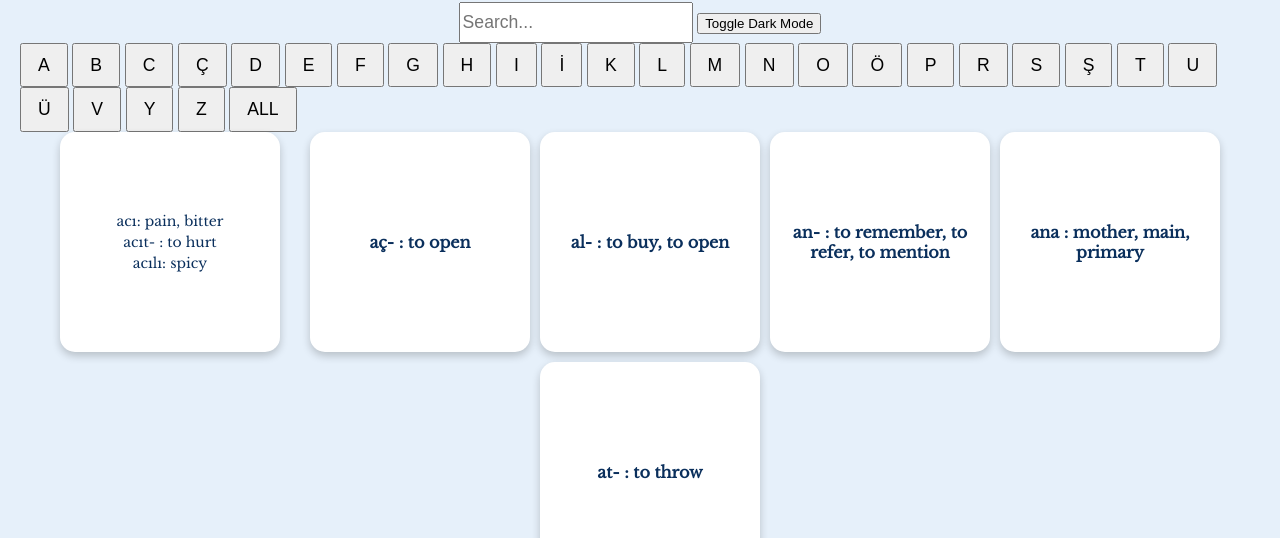
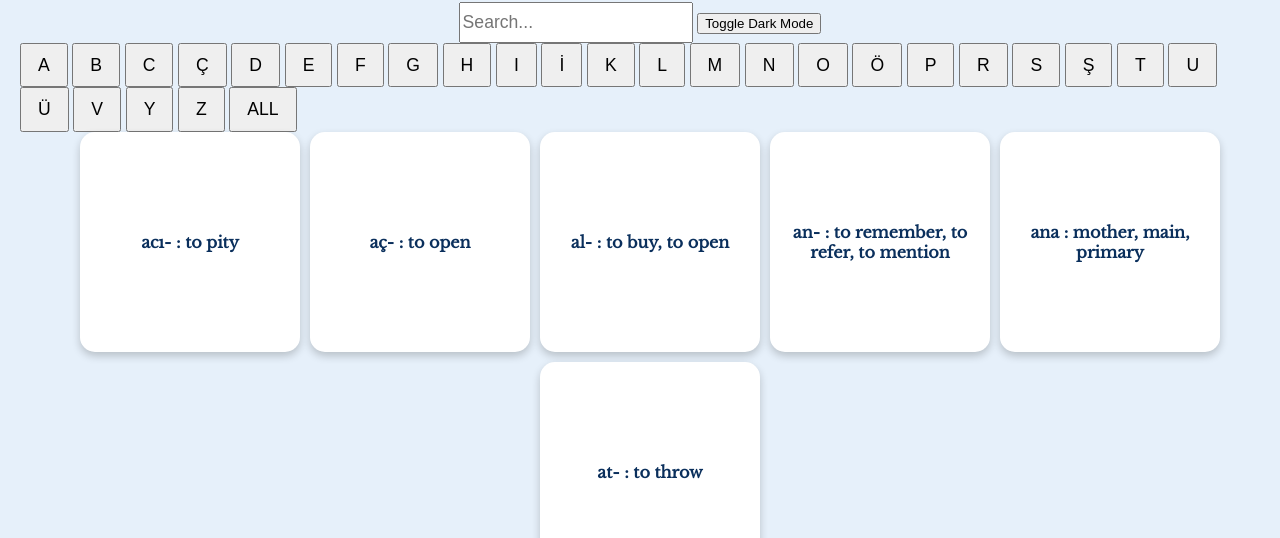
Before and after one commit to ucy34/echoes-of-turkish, a plain HTML site: page index.html in a window 1280 px wide. Both pictures are taken after a click on the element 180 px from the left and 493 px from the top of the page. Shown: the part 262-800 px from the top of the page. Drawn offline with nearby package versions, Linux system fonts and the light colour scheme.

Commit message:
Update index.html

```diff
--- a/index.html
+++ b/index.html
@@ -98,6 +98,10 @@ body.dark #toggleDark {
   color: #0d1a26;
 }
 
+
+.flip-card-inner.flipped {
+  transform: rotateY(180deg);
+}
 </style>
 </head>
 <body>
@@ -970,6 +974,14 @@ document.querySelectorAll(".flip-card").forEach(card => {
   });
 });
 
+
+  // Mobil cihazlar için tıklama ile flip
+  document.querySelectorAll('.flip-card').forEach(card => {
+    card.addEventListener('click', () => {
+      const inner = card.querySelector('.flip-card-inner');
+      inner.classList.toggle('flipped');
+    });
+  });
 </script>
 </body>
 </html>
```
